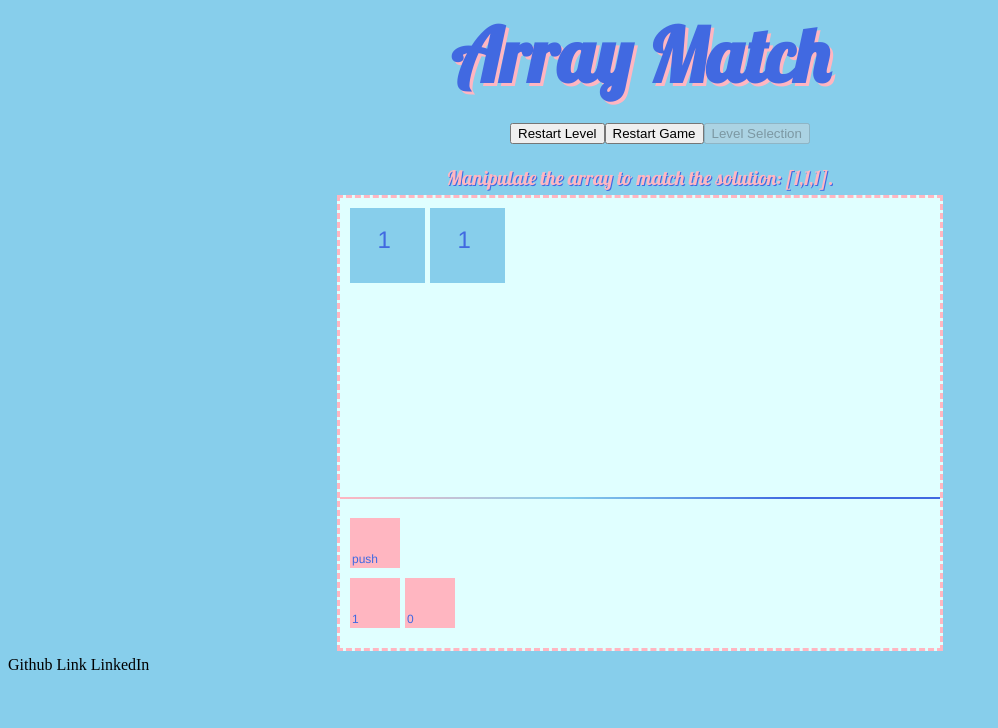
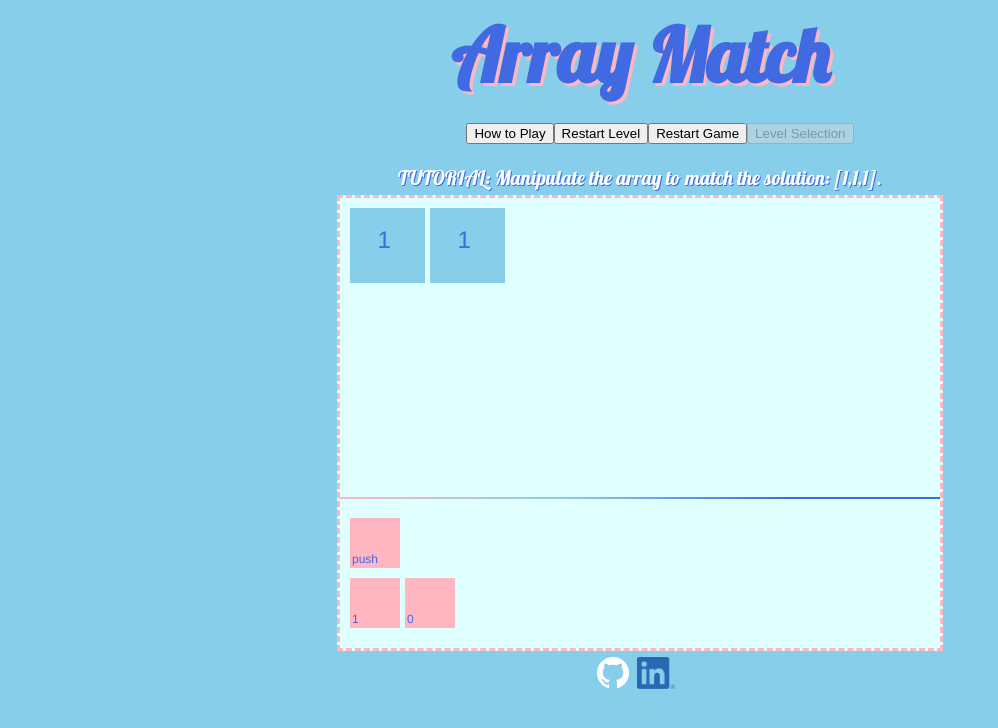
Before and after one commit to atjohnfeng/Array-Match, a website: page index.html in a window 1280 px wide. Shown: the whole page, without its empty margins (0-998 px from the left). Drawn offline with Linux system fonts and the light colour scheme.

Commit message:
Add social icons

```diff
--- a/index.html
+++ b/index.html
@@ -21,6 +21,7 @@
     <h1>Array Match</h1>
     <div class="nav-bar">
         <ul>
+            <li><button onclick="getHowToPlay()">How to Play</button></li>
             <li><button onclick="restart()">Restart Level</button></li>
             <li><button onclick="restartGame()">Restart Game</button></li>
             <li><button disabled>Level Selection</button></li>
@@ -29,6 +30,8 @@
 </header>
 
 <body>
+    <p id="how-to-play"></p>
+
     <p id="instructions"></p>
 
     <div class="game-board">
@@ -41,8 +44,10 @@
 </body>
 
 <footer>
-    Github Link
-    LinkedIn
+    <a href="https://github.com/atjohnfeng" target="_blank" rel="noopener
+    noreferrer"><img src="./GitHub-Mark-Light-64px.png" alt="github-logo"></a>
+    <a href="#" target="_blank" rel="noopener noreferrer">
+        <img src="./LI-In-Bug.png" alt="linkedin-logo"></a>
 </footer>
 
 </html>
--- a/src/index.scss
+++ b/src/index.scss
@@ -51,13 +51,29 @@ div {
     align-items: center;
     font-family: 'Lobster', cursive;
     font-size: 20px;
-    color: lightpink;
+    color: white;
     text-shadow: 1px 1px royalblue;
     margin: 0px;
 }
 
+#how-to-play {
+    position: absolute;
+    flex: 1;
+}
 
 ul {
     display: flex;
     list-style: none;
 }
+
+footer {
+  display: flex;
+  justify-content: center;
+}
+
+a > img {
+    height: 32px;
+    width: auto;
+    margin-top: 1px;
+    margin-right: 8px;
+}
--- a/src/scripts/board.js
+++ b/src/scripts/board.js
@@ -74,7 +74,6 @@ function fillBoard(problemArr) {
     let instrTxt = currentLvl.instructions;
     let instructions = document.querySelector('#instructions');
     instructions.innerHTML = instrTxt;
-    console.log(problemArr);
 }
 
 function splitBoard() {
@@ -202,10 +201,17 @@ function restart() {
 }
 
 function restartGame() {
-    alert('This will reset your game progress. Are you sure?');
-    localStorage['currentLevel'] = 'tutorial';
-    currentLvl = levels.tutorial;
-    restart();
+    if (confirm('This will reset your game progress. Are you sure?')) {
+        localStorage['currentLevel'] = 'tutorial';
+        currentLvl = levels.tutorial;
+        restart();
+    }
+}
+
+function getHowToPlay() {
+    // let instrTxt = currentLvl.instructions;
+    // let instructions = document.querySelector('#how-to-play');
+    // instructions.innerHTML = instrTxt;
 }
 
 instantLevel();
--- a/src/scripts/levels.js
+++ b/src/scripts/levels.js
@@ -1,7 +1,8 @@
 var levels = {
 
     tutorial: {
-        instructions: `Manipulate the array to match the solution: [1,1,1].`,
+        instructions: `TUTORIAL: Manipulate the array to match the solution:
+        [1,1,1].`,
         boardArr: [[1,1]],
         handFuncs: [FUNCTIONS.push],
         handParams: [1, 0],
@@ -9,7 +10,8 @@ var levels = {
     },
 
     one: {
-        instructions: `Manipulate the array to match the solution: [1,2,3], [].`,
+        instructions: `ONE: Manipulate the array to match the solution: [1,2,3],
+        [].`,
         boardArr: [[1, 2], [3]],
         handFuncs: [FUNCTIONS.shift, FUNCTIONS.unshift],
         handParams: [0, 1, 2],
@@ -17,7 +19,8 @@ var levels = {
     },
 
     two: {
-        instructions: `Manipulate the array to match the solution: [1,1,1], [1,1,1], [1,1,1].`,
+        instructions: `TWO: Manipulate the array to match the solution: [1,1,1],
+        [1,1,1], [1,1,1].`,
         boardArr: [[1], [1,1,1], [1,1,1,1]],
         handFuncs: [FUNCTIONS.shift, FUNCTIONS.unshift],
         handParams: [0, 1, 2],
```
Also changed, not shown: GitHub-Mark-Light-64px.png (added), LI-In-Bug.png (added), dist/main.css.
